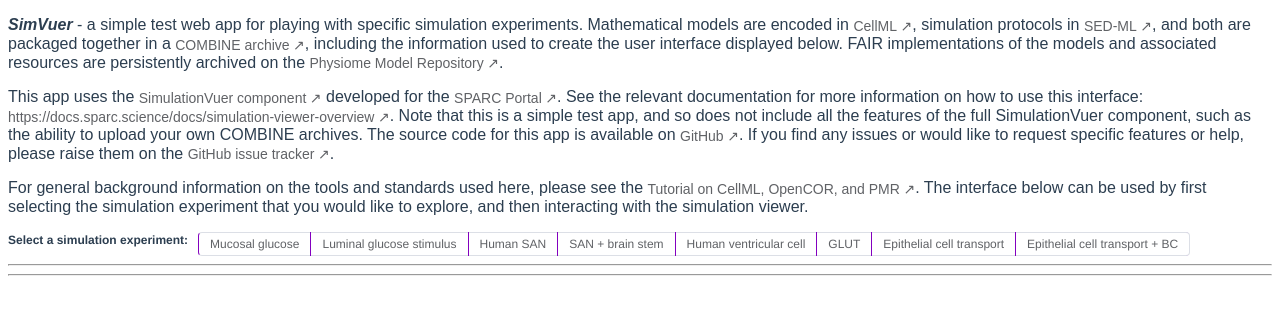
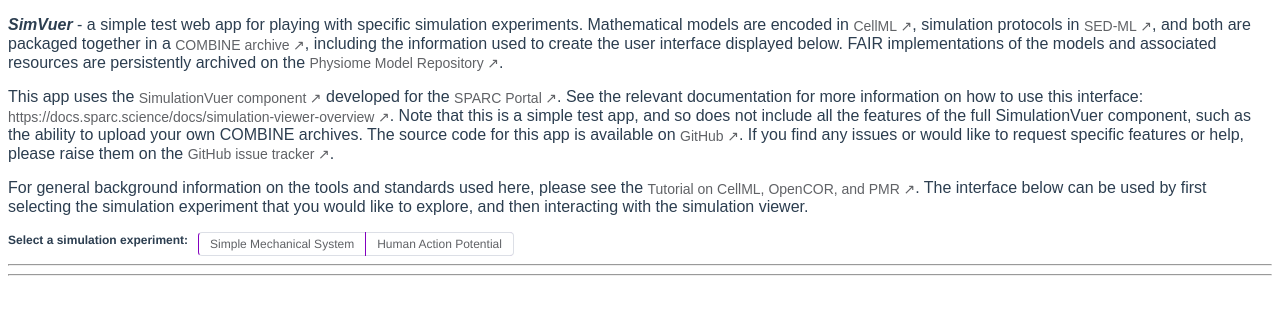
Before and after one commit to nickerso/simvuer, a Vue app: page / in a window 1280 px wide. Shown: the top 314 px of the page. Built offline with nearby package versions, Linux system fonts and the light colour scheme.

Commit message:
Tweaking the displayed models in prepration for demo Jan 2026

```diff
--- a/src/App.vue
+++ b/src/App.vue
@@ -77,6 +77,22 @@
       apiLocation: "",
       combineArchives: [],
       datasetUrls: [
+        { id: "mechanical-system",
+          omex: "https://github.com/nickerso/simple-mechanical-system/raw/refs/heads/main/FAIRDO%20BG%20example%203.2.zip",
+          label: "Simple Mechanical System",
+          description: "This is an example of a simple mechanical system model. As shown in the image on the right, the model consists of a mass-spring-damper system, and the simulation experiment explores the effect of changing parameters on the system's response.",
+          documentation: "https://models.physiomeproject.org/e/b51/",
+          image: "https://github.com/nickerso/simple-mechanical-system/raw/refs/heads/main/system.png"
+        },
+        { id: "tt04-new",
+          omex: "https://github.com/opencor/webapp/raw/refs/heads/main/tests/models/ui/tt04_with_names.omex",
+          label: "Human Action Potential",
+          description: "This is an example of a Human cardiac action potential model. As shown in the image on the right, the model consists of a single cardiac cell, and the simulation experiment stimulates the cell at a regular interval to produce action potentials. You can explore the effect of changing the stimulation frequency on the action potential shape and duration.",
+          documentation: "https://models.physiomeproject.org/e/80c",
+          image: "https://models.physiomeproject.org/e/80c/ten_tusscher_2004.png"
+        }
+      ],
+      old_datasetUrls: [
         { id: "glucose-step-change",
           omex: "https://github.com/nickerso/glucose-uptake-in-enterocyte/raw/refs/heads/glucose-step-change/glucose-step-change/glucose-step-change.zip",
           label: "Mucosal glucose",
```
